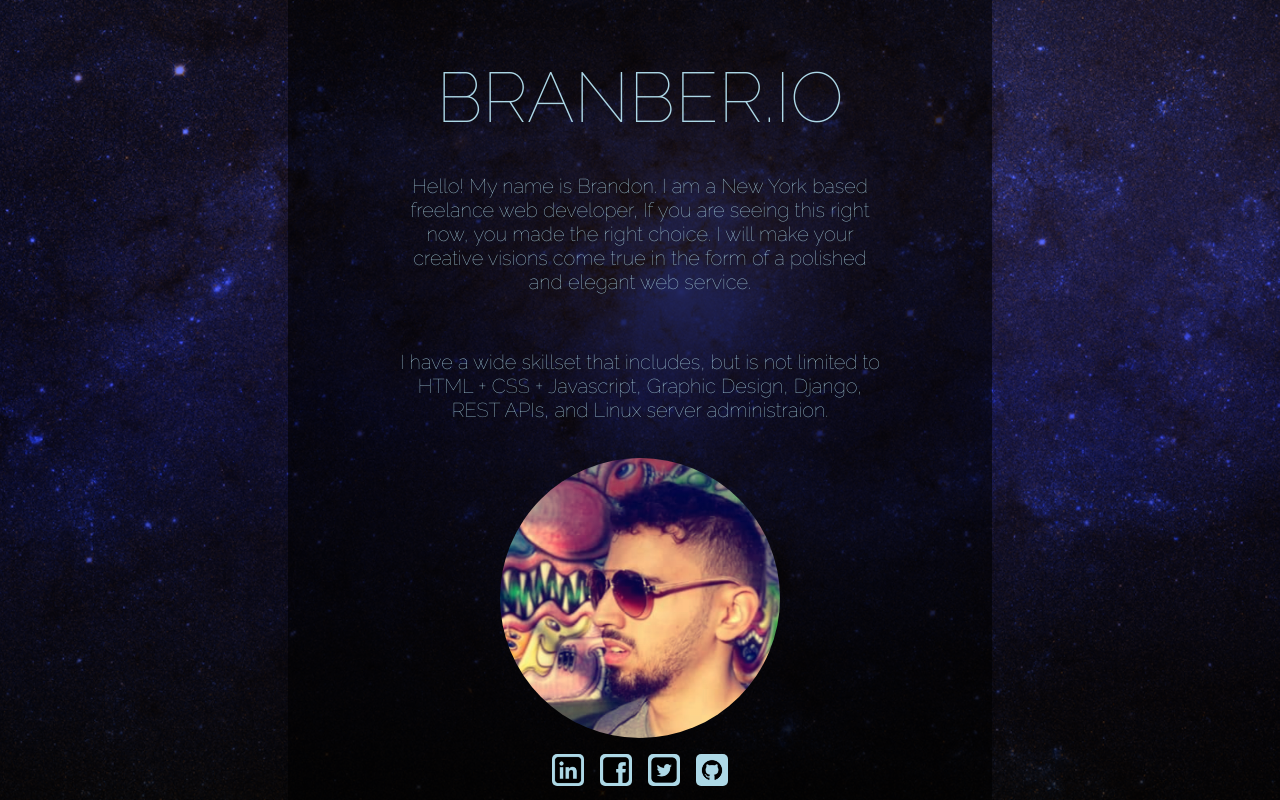
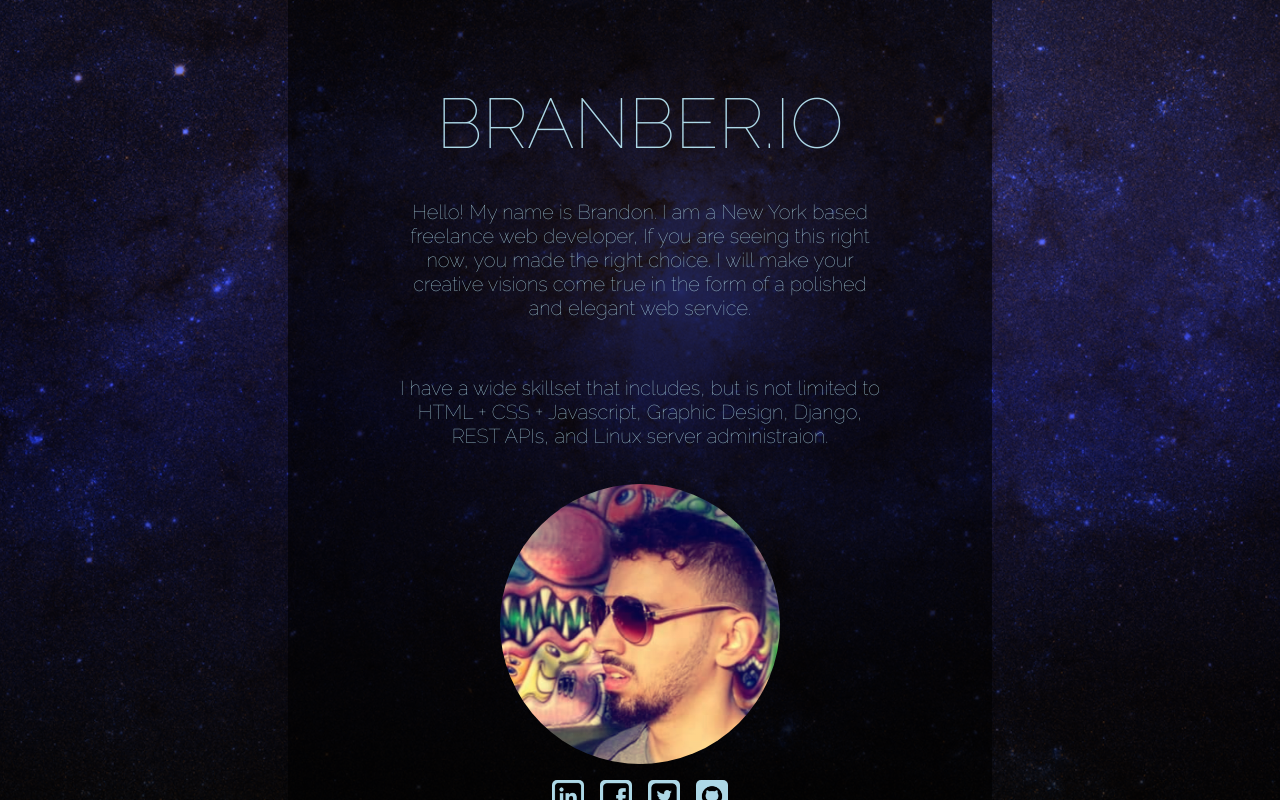
Before and after one commit to BranBer/MyPortfolioSite, a React (Create React App) app: page / in a window 1280 px wide. Built offline with nearby package versions, Linux system fonts and the light colour scheme.

Commit message:
More intro page and nav bar changes

```diff
--- a/src/Components/Intro/Intro.module.scss
+++ b/src/Components/Intro/Intro.module.scss
@@ -50,18 +50,18 @@
     text-align: center;
     justify-content: space-around;
     width: 100%;
-    height: 95%;
+    height: 90%;
     color: $base-color;
     font-family: $primary-font;
     row-gap: 1em;
-    margin-top: 1.5em;
+    margin-top: 2em;
 
     //min-width: 600px;
 
     h1{
         font-size: 5.5vw;
         font-weight: 150;
-        margin: 0 0 0 0;
+        margin: 0.25em 0 0 0;
         transition: font-size 1s ease-in-out;
     }
 
@@ -140,26 +140,7 @@
         }
     }
 
-    .NavBar{
-        display: flex;
-        flex-direction: row;
-        align-items: flex-start;
-        column-gap: 2em;
-        height: auto;
-        padding-bottom: 1em;
 
-
-        .NavOption{
-            text-decoration: none;
-            color: $base-color;
-            font-size: 20px;
-            transition: font-size 1s ease-in-out;
-
-            &:hover{
-                font-size: 26px;
-            }
-        }
-    }
 
 }
 
@@ -190,7 +171,7 @@
         width: 100%;
         h1
         {
-            font-size: 7.5vw;
+            font-size: 7vw;
         }
 
         p{
```
